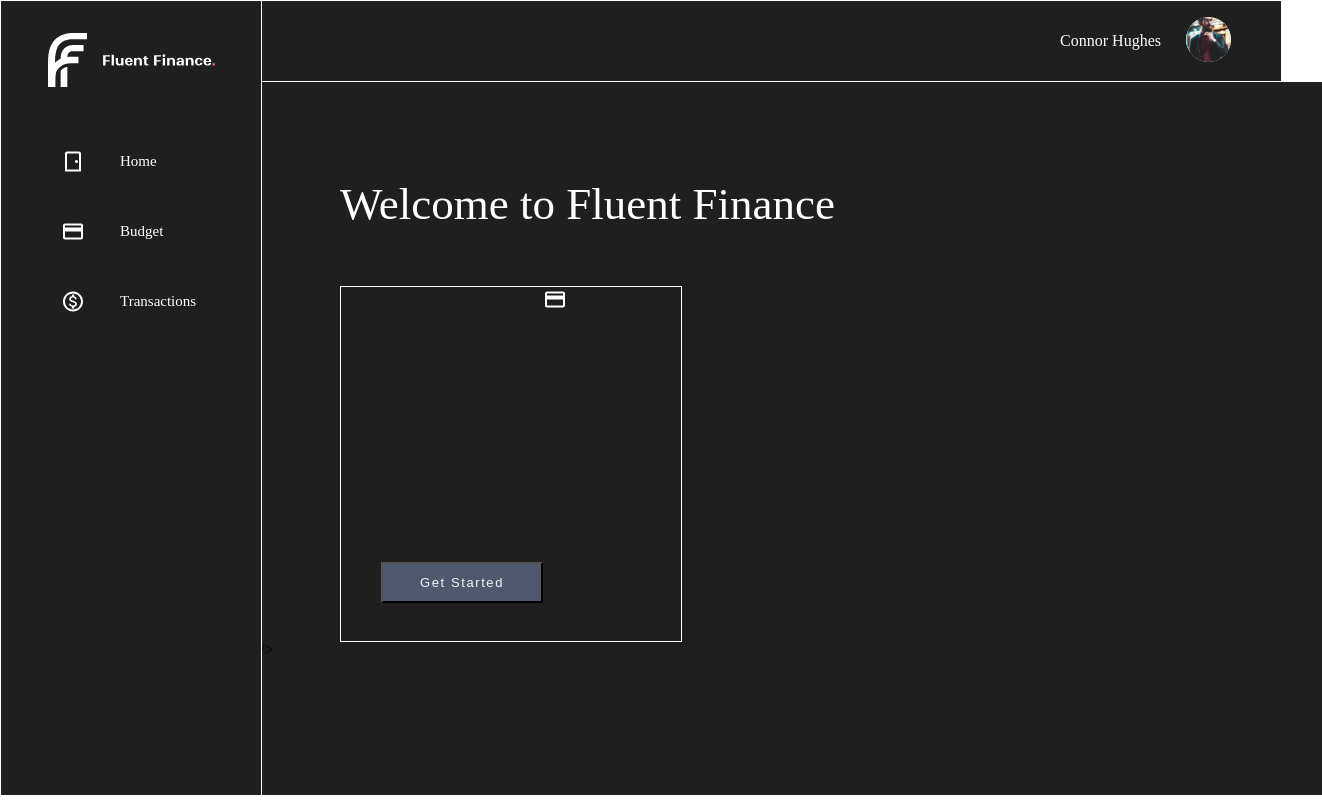
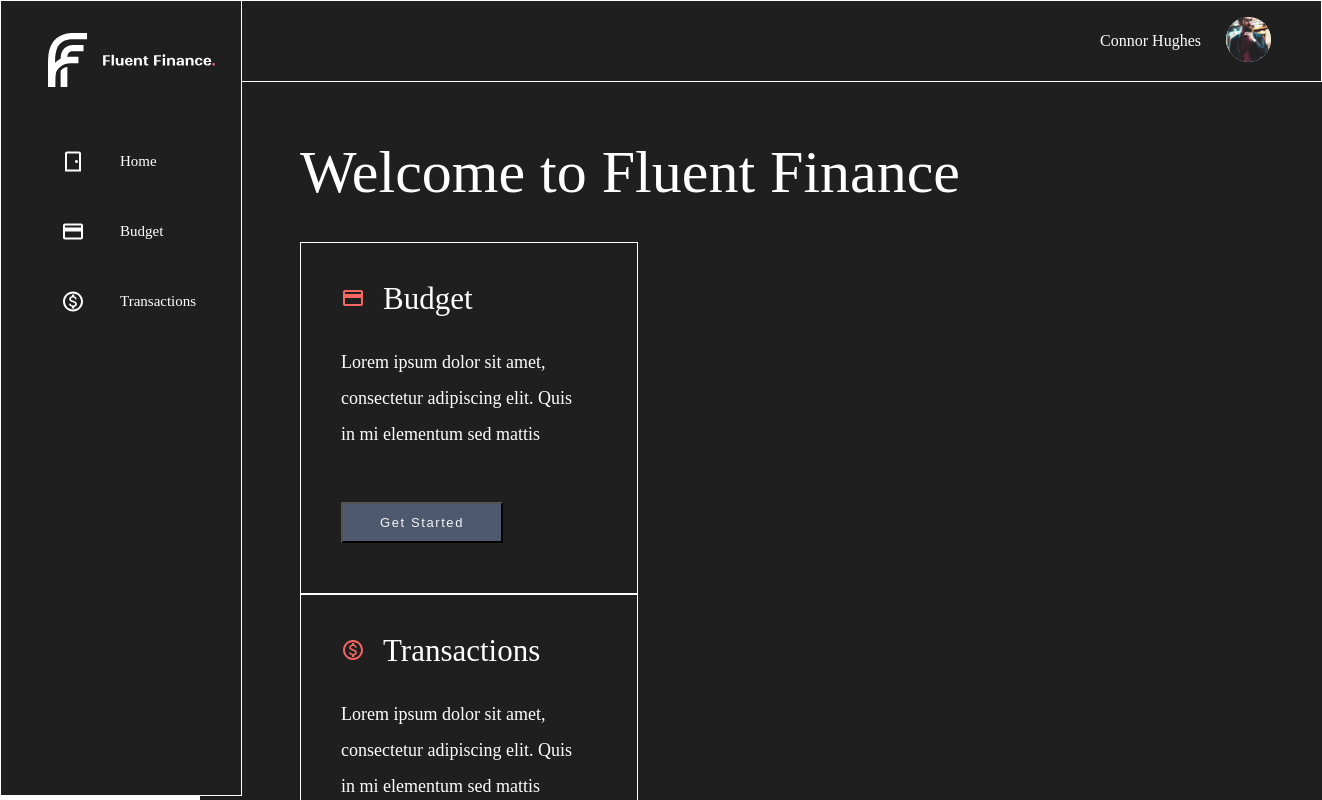
Before and after one commit to Connor-Hughes-Nes/fluent-finance-ui, a React (Create React App) app: page /dashboard in a window 1280 px wide. Shown: the whole page, 1322 px wide, since content can reach past the window. Built offline with nearby package versions, Linux system fonts and the light colour scheme.

Commit message:
D-card updates

```diff
--- a/src/components/button/button.scss
+++ b/src/components/button/button.scss
@@ -8,12 +8,19 @@
   color: whitesmoke;
   font-size: 13px;
   letter-spacing: 1.6px;
+  cursor: pointer;
+
+  box-shadow: none;
+  backdrop-filter: none;
+  font-family: Montserrat, sans-serif;
 
   //padding-top: 10px;
   //margin-top: 45px;
   //margin-left: 45px;
 
   button {
+    box-shadow: none;
+    input, button { border:none; }
 
   }
 }
--- a/src/components/dashboard/Dashboard.jsx
+++ b/src/components/dashboard/Dashboard.jsx
@@ -1,8 +1,9 @@
 import React from 'react'
 import DashboardCard from './DashboardCard';
 import { ReactComponent as HomeIcon} from '../../icons/home-icon.svg';
-import { ReactComponent as BudgetIcon} from '../../icons/budget-icon.svg';
-import { ReactComponent as TransactionIcon} from '../../icons/transaction-icon.svg';
+import {ReactComponent as BudgetIcon} from '../../icons/budget-bdage-icon.svg';
+import {ReactComponent as TransactionIcon} from '../../icons/transaction-badge-icon.svg';
+
 
 import './dashboard.scss'
 
@@ -15,16 +16,16 @@ const Dashboard = () => {
           <h2 className="dashboard__title">Welcome to Fluent Finance</h2>
           <main onChange="dashboard__cards">
             <DashboardCard
-              // items={}
-              label="Budget"
+              title="Budget"
+              // label="Budget"
               path="/budget"
               icon={<BudgetIcon/>}
             />
-            {/*<DashboardCard*/}
-            {/*  title="Transactions"*/}
-            {/*  path="/transactions"*/}
-            {/*  icon={<TransactionIcon/>}*/}
-            {/*/>*/}
+            <DashboardCard
+              title="Transactions"
+              path="/transactions"
+              icon={<TransactionIcon/>}
+            />
             {/*<DashboardCard*/}
             {/*  title="Meeting Budget"*/}
             {/*  path="/"*/}
--- a/src/components/dashboard/DashboardCard.jsx
+++ b/src/components/dashboard/DashboardCard.jsx
@@ -1,21 +1,26 @@
 import React from 'react';
 import { Link } from 'react-router-dom';
 
-import './dashboard-card.scss'
 import { Button } from '../button/Button';
 import { noOp } from '@neslotech/utils';
 
+import './dashboard-card.scss'
+
 const DashboardCard = ({ title, path, icon }) => (
-
 
   <article className="dashboard-card">
     <section className="dashboard-card__detail">
-      {/*<h4>{title}</h4>*/}
-      <Link className="dashboard-card__action" to={path}>
-        <Button placeholder="Get Started" label="Get Started" type="submit" onClick={noOp} />
-      </Link>
+      <section className="dashboard-card__icon">{icon}</section>
+      <h4 className="dashboard-card__title">{title}</h4>
     </section>
-    <section className="dashboard-card__icon">{icon}</section>
+    <p>Lorem ipsum dolor sit amet, consectetur adipiscing elit. Quis in mi elementum sed mattis </p>
+    <Button placeholder="Get Started" label="Get Started" type="submit" onClick={path} />
   </article>
 );
+
+DashboardCard.defaultProps = {
+  items: []
+  // icon: sv
+};
+
 export default DashboardCard;
--- a/src/components/dashboard/dashboard-card.scss
+++ b/src/components/dashboard/dashboard-card.scss
@@ -1,23 +1,40 @@
 .dashboard-card {
   display: flex;
-  width: 340px;
-  height: 354px;
+  width: 240px;
+  height: 270px;
   border: solid 1px #FEFEFE;
-  cursor: pointer;
+  padding: 40px 56px 40px 40px;
 
-  //flex-direction: row;
-  margin-left: 80px;
-  margin-top: 59px;
+  flex-direction: column;
 
   &__detail {
     display: flex;
-    flex-direction: row;
-    justify-content: space-between;
+  }
+
+  &__title {
+    margin-bottom: 30px;
+    padding-left: 18px;
+    color: #FEFEFE;
+  }
+
+  &__icon {
+    padding-top: 3px;
   }
 
   &__action {
-    margin: 275px 0 0 40px;
+    //display: flex;
+    //margin-top: 220px;
+    //margin-left: 40px;
     text-decoration: none;
   }
 
+  & > p {
+    color: #FEFEFE;
+    font-size: 18px;
+    line-height: 200%;
+  }
+
+  & > .button {
+    margin-top: 50px;
+  }
 }
--- a/src/components/dashboard/dashboard.scss
+++ b/src/components/dashboard/dashboard.scss
@@ -1,12 +1,14 @@
 .dashboard {
   display: flex;
-  //align-items: flex-end;
-  width: 1201px;
+  width: 1040px;
   height: 713px;
   background-color: #1F1F1F;
-  margin-left: 260px;
+  padding-top: 60px;
+  padding-left: 100px;
+  margin-left: 200px;
   position: fixed;
 
+  //flex-direction: row;
 
   &__actions {
 
@@ -18,8 +20,8 @@
 
   &__title {
     color: white;
-    margin: 100px 0 0 80px ;
-    font-size: 45px;
+    margin-bottom: 40px;
+    font-size: 60px;
   }
 
   &__cards {
--- a/src/components/header/header.scss
+++ b/src/components/header/header.scss
@@ -1,6 +1,6 @@
 .header {
   display: flex;
-  width: 100%;
+  width: 1320px;
   border: 1px solid white;
   justify-content: flex-end;
   background-color: #1F1F1F;
--- a/src/components/sidebar/Sidebar.jsx
+++ b/src/components/sidebar/Sidebar.jsx
@@ -50,14 +50,14 @@ Sidebar.defaultProps = {
   items: []
 };
 
-Sidebar.propTypes = {
-  items: arrayOf(
-    shape({
-      icon: node,
-      title: string.isRequired,
-      link: string.isRequired
-    })
-  )
-};
+// Sidebar.propTypes = {
+//   items: arrayOf(
+//     shape({
+//       icon: node,
+//       title: string.isRequired,
+//       link: string.isRequired
+//     })
+//   )
+// };
 
 export default Sidebar;
--- a/src/components/sidebar/sidebar.scss
+++ b/src/components/sidebar/sidebar.scss
@@ -3,7 +3,7 @@
   background-color: #1F1F1F;
   border: solid 1px white;
   z-index: 1;
-  width: 260px;
+  width: 240px;
   height: 794px;
   position: fixed;
   flex-direction: column;
```
Also changed, not shown: src/icons/budget-bdage-icon.svg (added), src/icons/transaction-badge-icon.svg (added).
